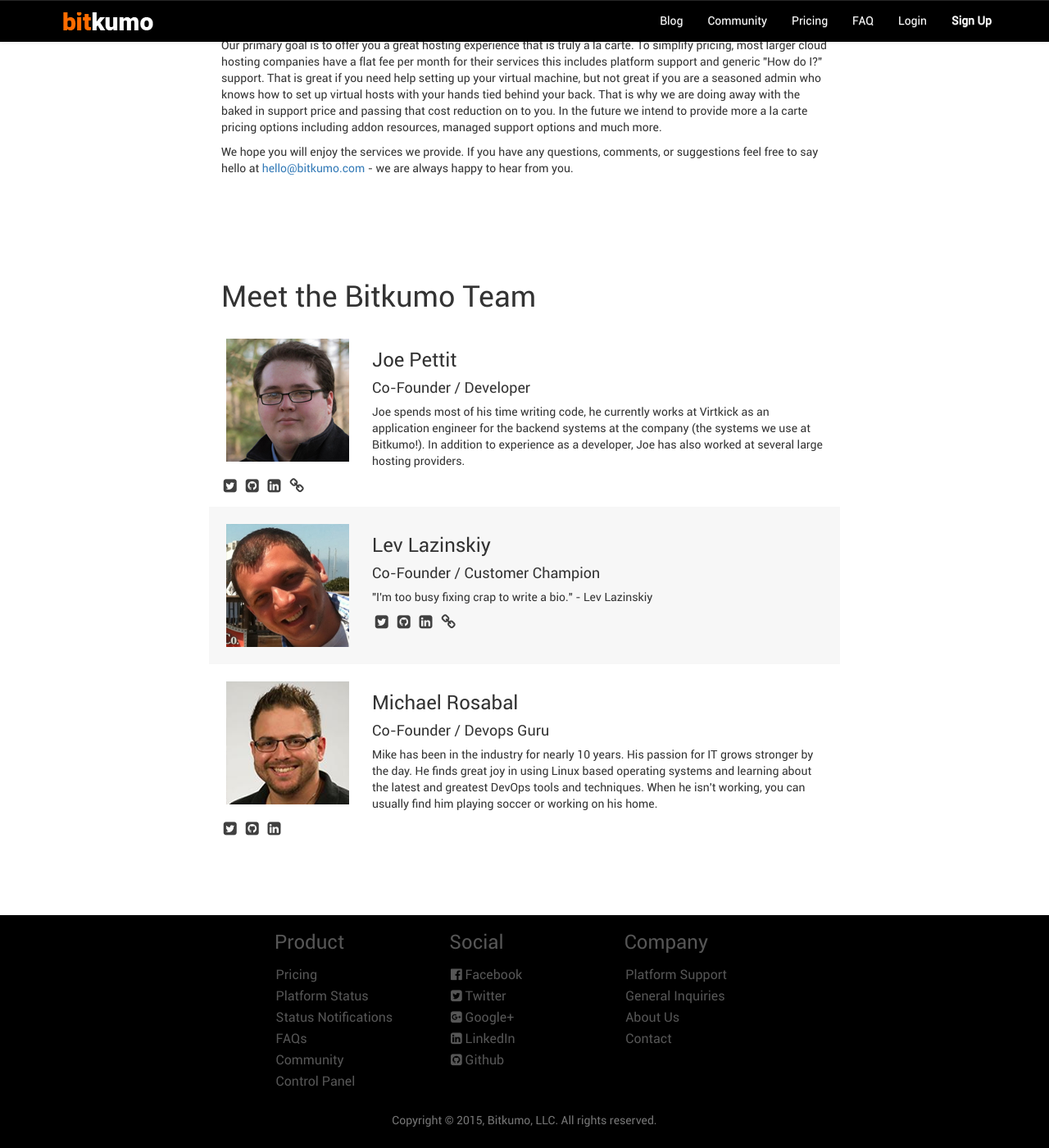
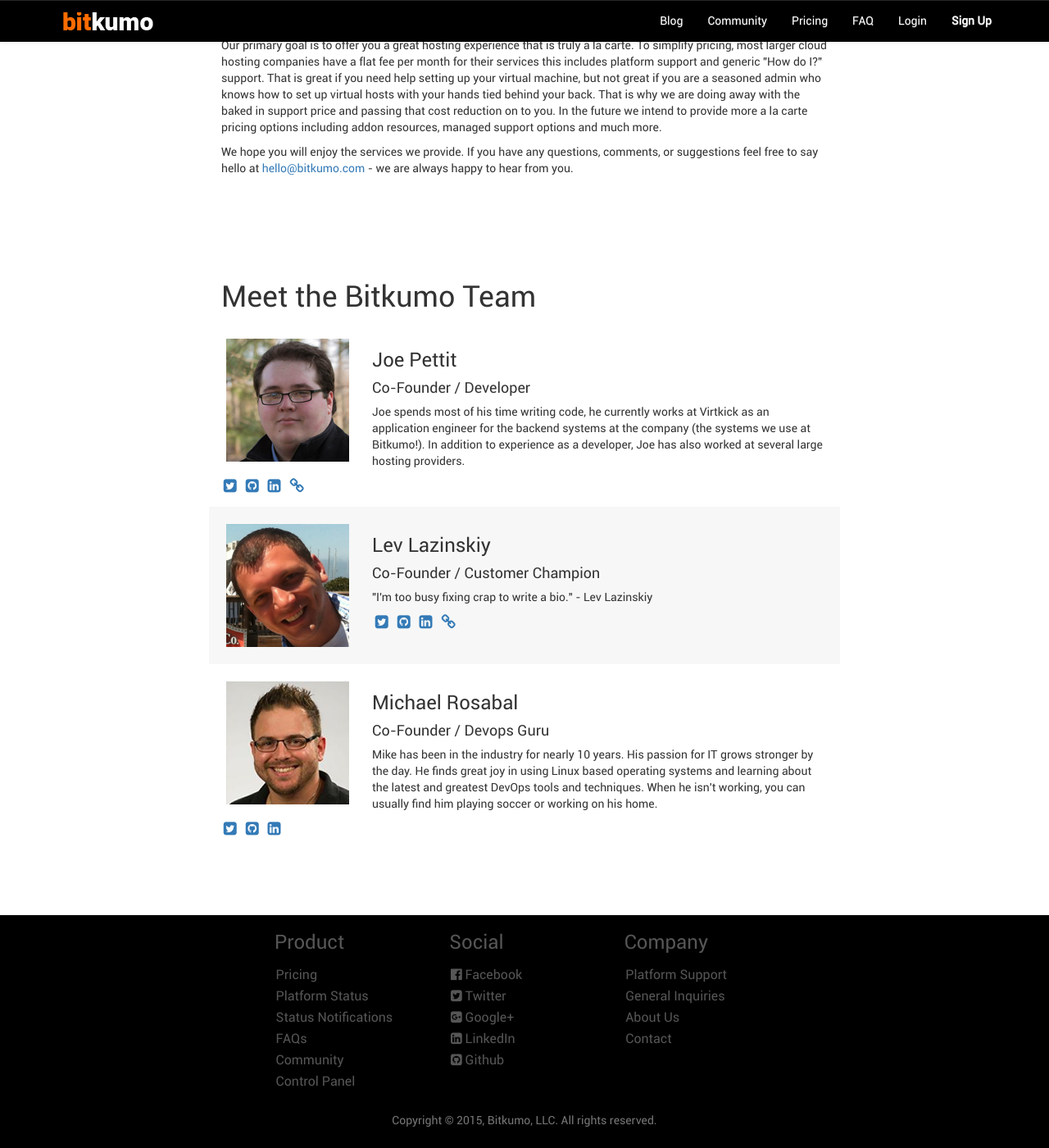
Before and after one commit to silverp1/bitkumo-website, a Jekyll site: the page built from about.html, in a window 1280 px wide and 1400 px high, scrolled down 159 px. Shown: the whole window at 82% size. Built offline with Jekyll 4.4.1, drawn with Linux system fonts in a browser that asks for light colours; nearby versions of some CDN libraries.

Commit message:
Remove Visited Color
I don't think its super useful and it makes it hard to see the links :)

```diff
--- a/css/main.scss
+++ b/css/main.scss
@@ -384,10 +384,6 @@
   padding:.2em;
 }
 
-#bitkumo .social a:link, a:visited {
-  color:#404040;
-}
-
 #bitkumo .social a:hover {
   color:#999999;
 }
```
